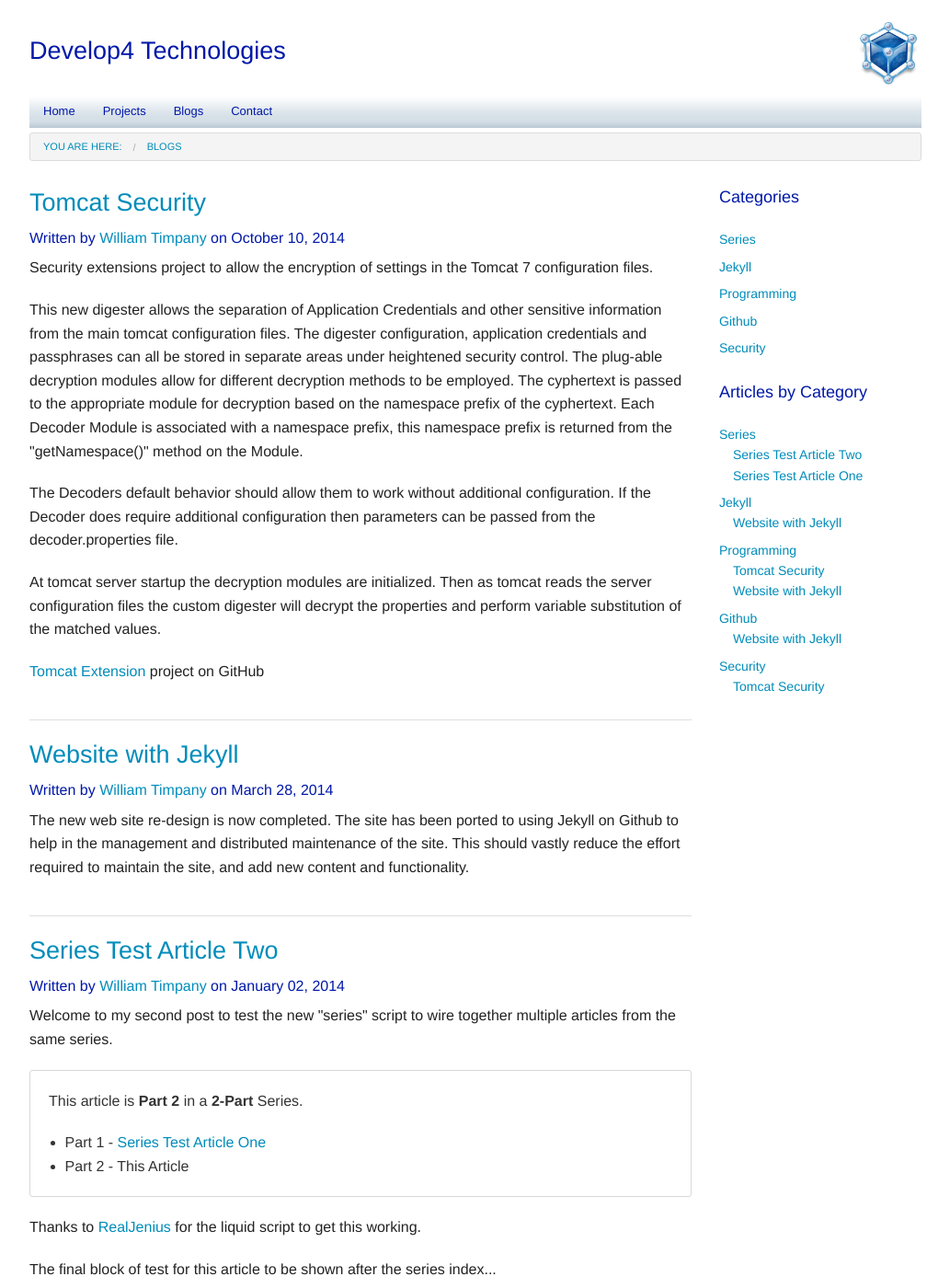
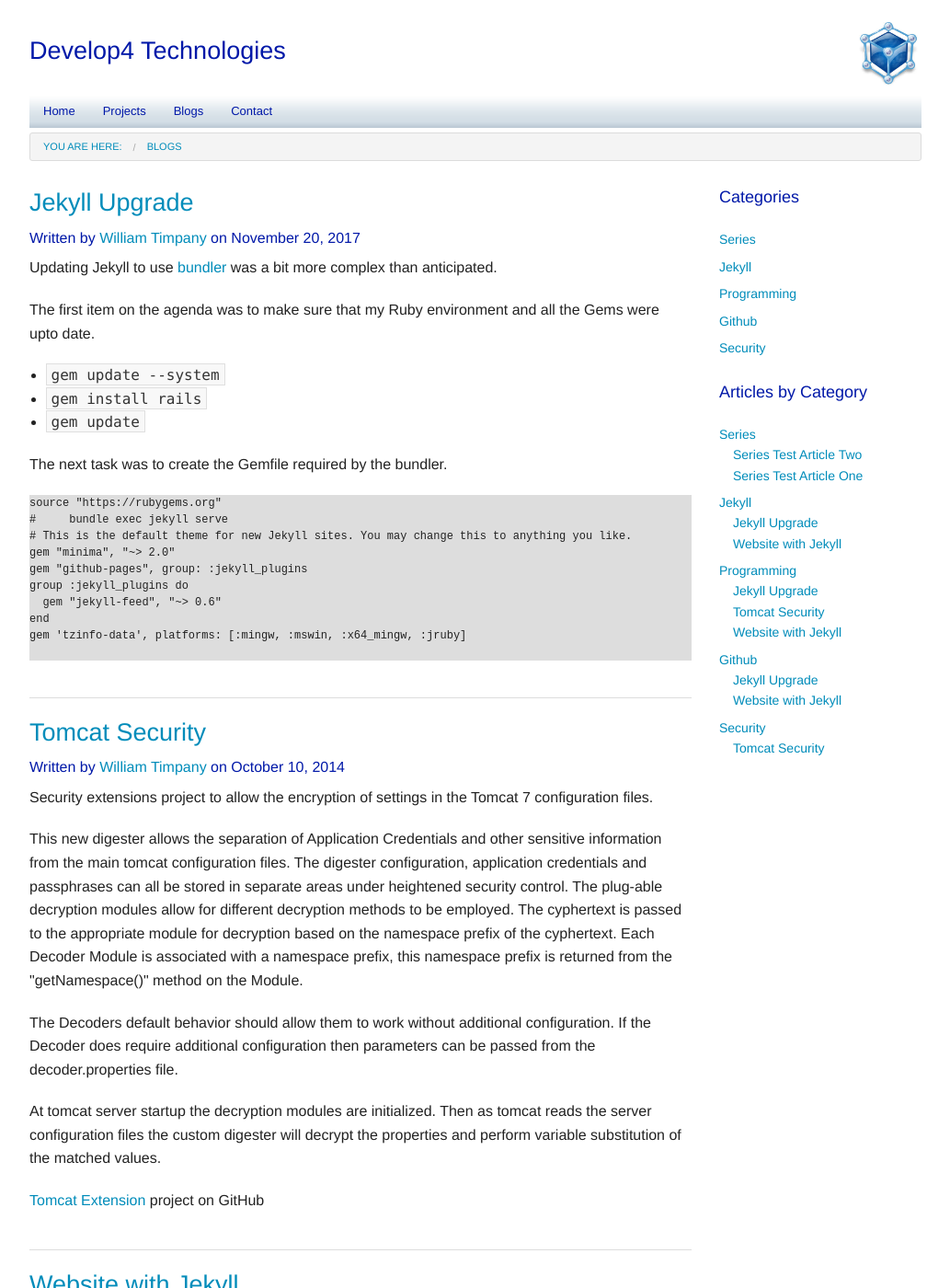
Before and after one commit to develop4/develop4.github.com, a Jekyll site: the page built from blogs.html, in a window 1280 px wide and 1400 px high. Shown: the whole window at 92% size, without its empty margins (123-1156 px from the left). Built offline with Jekyll 4.4.1, drawn with Linux system fonts in a browser that asks for light colours; some of the changed text lies outside the part shown.

Commit message:
Jekyll update to "bundler"

```diff
--- a/_includes/html_head.html
+++ b/_includes/html_head.html
@@ -1,4 +1,5 @@
 
+    <base target="_parent">
     <meta charset="utf-8" />
     <meta name="viewport" content="width=device-width, initial-scale=1.0" />
     <meta name="description" content="Documentation and reference library for {{ site.company }}: JavaScript, CSS, components, grid and more." />
--- /dev/null
+++ b/_includes/html_sidebar.html
@@ -0,0 +1,33 @@
+<!-- Sidebar -->
+
+<aside class="large-3 columns">
+
+<h5>Categories</h5>
+
+<ul class="side-nav">
+{% for category in site.categories %}
+  <li><a href="#{{ category | first }}">{{ category | first | capitalize}}</a></li>
+{% endfor %}
+</ul>
+
+<h5>Articles by Category</h5>
+
+<ul class="side-nav">
+{% for category in site.categories %}
+  <li ><a name="{{ category | first }}">{{ category | first | capitalize}}</a>
+  <ul class="no-bullet">
+    {% for posts in category %}
+      {% for post in posts limit:10 %}
+        {% if post.url != null %}
+          <li style="margin: 0px; padding-left: 15px; "><a href="{{ post.url }}">{{ post.title }}</a></li>
+        {% endif %}
+      {% endfor %}
+    {% endfor %}
+    </ul>
+  </li>
+{% endfor %}
+</ul>
+
+</aside>
+
+<!-- End Sidebar -->
--- a/_layouts/blog.html
+++ b/_layouts/blog.html
@@ -28,39 +28,8 @@
 	</div>
     <!-- End Main Content -->
 
+	{% include html_sidebar.html %}
 
-    <!-- Sidebar -->
-
-    <aside class="large-3 columns">
-
-      <h5>Categories</h5>
-
-      <ul class="side-nav">
-		{% for category in site.categories %}
-		  <li><a href="#{{ category | first }}">{{ category | first | capitalize}}</a></li>
-		{% endfor %}
-      </ul>
-
-      <h5>Articles by Category</h5>
-		<ul class="side-nav">
-		{% for category in site.categories %}
-		  <li ><a name="{{ category | first }}">{{ category | first | capitalize}}</a>
-		  <ul class="no-bullet">
-		    {% for posts in category %}
-		      {% for post in posts limit:10 %}
-		        {% if post.url != null %}
-		          <li style="margin: 0px; padding-left: 15px; "><a href="{{ post.url }}">{{ post.title }}</a></li>
-		        {% endif %}
-		      {% endfor %}
-		    {% endfor %}
-		    </ul>
-		  </li>
-		{% endfor %}
-		</ul>
-
-    </aside>
-
-    <!-- End Sidebar -->
   </div>
 
   <!-- End Main Content and Sidebar -->
--- /dev/null
+++ b/_posts/jekyll/2017-11-20-jekyll-update.html
@@ -0,0 +1,35 @@
+---
+layout: posts
+title: Jekyll Upgrade
+blogtitle: Jekyll Upgrade
+author: William Timpany
+categories: [ Jekyll , Programming, Github]
+---
+<p>
+	Updating Jekyll to use <a href="http://bundler.io/">bundler</a> was a
+	bit more complex than anticipated.
+</p>
+<p>The first item on the agenda was to make sure that my Ruby
+	environment and all the Gems were upto date.
+<ul>
+	<li><code>gem update --system</code></li>
+	<li><code>gem install rails</code></li>
+	<li><code>gem update</code></li>
+</ul>
+</p>
+<p>The next task was to create the Gemfile required by the bundler.
+
+<pre style="font-size: 12px; background-color: #dddddd;">
+source "https://rubygems.org"
+#     bundle exec jekyll serve
+# This is the default theme for new Jekyll sites. You may change this to anything you like.
+gem "minima", "~> 2.0"
+gem "github-pages", group: :jekyll_plugins
+group :jekyll_plugins do
+  gem "jekyll-feed", "~> 0.6"
+end
+gem 'tzinfo-data', platforms: [:mingw, :mswin, :x64_mingw, :jruby]
+		</pre>
+</ul>
+
+</p>
```
Also changed, not shown: Gemfile (added, +9 -0 lines), _layouts/normal.html (+1 -28 lines), Gemfile.lock (added), _posts/jekyll/2014-03-28-git-jekyll.html (renamed from _posts/git/2014-03-28-git-jekyll.html), 2 other files.
